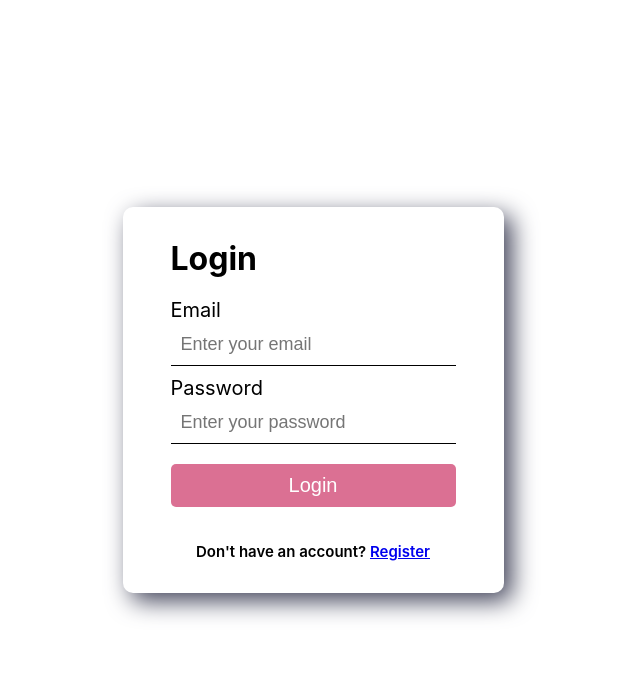
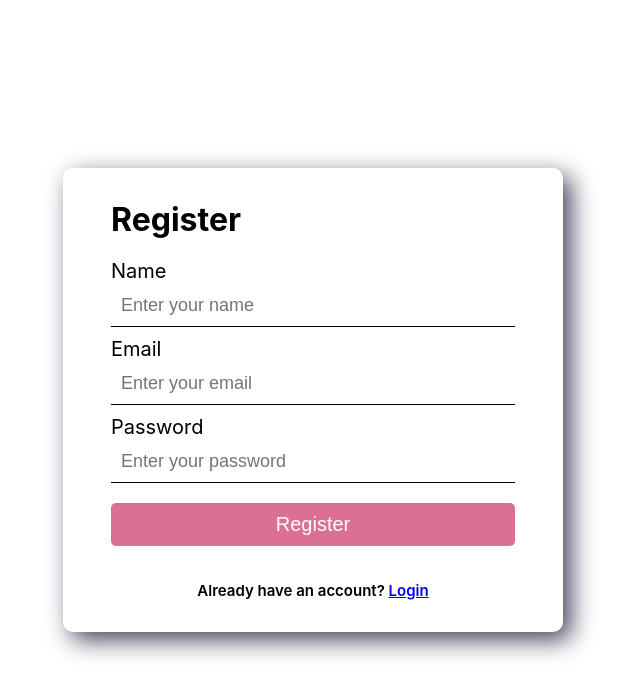
Before and after one commit to APDS-Group/APDS_PART_2, a React (Create React App) app in the folder Frontend/: page /register in a window 1280 px wide. Shown: the top 696 px of the page, without its empty margins (327-967 px from the left). Built offline with nearby package versions, Linux system fonts and the light colour scheme.

Commit message:
full ref

```diff
--- a/Frontend/src/index.css
+++ b/Frontend/src/index.css
@@ -40,7 +40,8 @@ body{
   padding: 32px 48px;
   border-radius: 10px;
   width: 100%;
-  max-width: 400px;
+  width: 500px;
+  max-width: 600px;
   box-shadow: 8px 8px 25px rgba(66, 68, 90, 1);
 }
 
--- a/Frontend/src/pages/Register.jsx
+++ b/Frontend/src/pages/Register.jsx
@@ -1,31 +1,33 @@
 // Import necessary modules and hooks from React and react-router-dom
 import React, { useState } from 'react';
 import { handleError, handleSucess } from '../utils';
-import { useNavigate } from 'react-router-dom';
+import { Navigate } from 'react-router-dom';
 
-function Login() {
+function Register() {
 
-    // Initialize the useNavigate hook for navigation
-    const navigate = useNavigate();
+    // State to handle redirection to the login page after successful registration
+    const [redirectToLogin, setRedirectToLogin] = useState(false);
 
-    // State to store login information (email and password)
-    const [loginInfo, setLoginInfo] = React.useState({
+    // State to store registration information (name, email, password)
+    const [registerInfo, setRegInfo] = useState({
+        name: '',
         email: '',
         password: ''
     });
 
-    // State to store error messages for email and password fields
+    // State to store error messages for name, email, and password fields
     const [errors, setErrors] = useState({
+        name: '',
         email: '',
         password: ''
     });
 
-    // Handle input changes and update the loginInfo state
+    // Handle input changes and update the registerInfo state
     const handleChange = (e) => {
         const { name, value } = e.target;
-        const newUserInfo = { ...loginInfo };
+        const newUserInfo = { ...registerInfo };
         newUserInfo[name] = value;
-        setLoginInfo(newUserInfo);
+        setRegInfo(newUserInfo);
 
         // Clear the error message for the changed field
         setErrors((prevErrors) => ({
@@ -34,52 +36,50 @@ function Login() {
         }));
     };
 
-    // Handle form submission for login
-    const handleLogin = async (e) => {
+    // Handle form submission for registration
+    const handleRegister = async (e) => {
         e.preventDefault();
-        const { email, password } = loginInfo;
+        const { name, email, password } = registerInfo;
 
-        // Validate email and password fields
-        if (!email || !password) {
+        // Validate name, email, and password fields
+        if (!name || !email || !password) {
             setErrors({
+                name: !name ? 'Name is required' : '',
                 email: !email ? 'Email is required' : '',
                 password: !password ? 'Password is required' : ''
             });
-            return handleError('Email and password are required');
+            return;
         }
 
         try {
-            const url = "https://localhost:5050/user/login/";
-
-            // Send login request to the server
+            const url = "https://localhost:5050/user/signup";
+            // Send registration request to the server
             const response = await fetch(url, {
                 method: 'POST',
                 headers: {
                     'Content-Type': 'application/json',
                 },
-                body: JSON.stringify(loginInfo),
+                body: JSON.stringify(registerInfo),
             });
 
             const result = await response.json();
-            const { success, message, token, name, error } = result;
+            const { success, message, errors } = result;
 
             if (success) {
-                // Handle successful login
+                // Handle successful registration
                 handleSucess(message);
-                localStorage.setItem('token', token);
-                localStorage.setItem('loggedInUser', name);
-                navigate('/home');
-            } else if (error) {
-                // Handle server-side validation errors
-                const details = error?.details[0]?.message || error;
-                handleError(details);
+                setTimeout(() => {
+                    setRedirectToLogin(true);
+                }, 1000);
+            } else if (errors) {
+                // Handle validation errors from the server
+                setErrors(errors);
             } else if (!success) {
-                // Handle specific error messages for non-existent user or invalid credentials
-                if (message === "User does not exist" || message === "Invalid credentials") {
+                // Handle specific error message for existing user
+                if (message === "User already exists") {
                     setErrors((prevErrors) => ({
                         ...prevErrors,
-                        email: message === "User does not exist" ? message : '',
-                        password: message === "Invalid credentials" ? message : ''
+                        email: message
                     }));
                 } else {
                     handleError(message);
@@ -91,20 +91,35 @@ function Login() {
         }
     };
 
+    // Redirect to the login page if registration is successful
+    if (redirectToLogin) {
+        return <Navigate to="/login" />;
+    }
+
     return (
+        <div className='container'>
+            <h1>Register</h1>
+            <form onSubmit={handleRegister}>
                 <div>
-            <div className='container'>
-                <h1>Login</h1>
-                <form onSubmit={handleLogin}>
+                    <label htmlFor='name'>Name</label>
+                    <input
+                        onChange={handleChange}
+                        type="text"
+                        name="name"
+                        autoFocus
+                        placeholder="Enter your name"
+                        value={registerInfo.name}
+                    />
+                    {errors.name && <div className="error">{errors.name}</div>}
+                </div>
                 <div>
                     <label htmlFor='email'>Email</label>
                     <input
                         onChange={handleChange}
                         type="email"
                         name="email"
-                            autoFocus
                         placeholder="Enter your email"
-                            value={loginInfo.email}
+                        value={registerInfo.email}
                     />
                     {errors.email && <div className="error">{errors.email}</div>}
                 </div>
@@ -114,20 +129,19 @@ function Login() {
                         onChange={handleChange}
                         type="password"
                         name="password"
-                            autoFocus
                         placeholder="Enter your password"
-                            value={loginInfo.password}
+                        value={registerInfo.password}
                     />
                     {errors.password && <div className="error">{errors.password}</div>}
                 </div>
-                    <button type="submit">Login</button>
+                <button type="submit">Register</button>
                 <div className="center-text">
-                        <span>Don't have an account? <a href="/register">Register</a></span>
+                    <span>Already have an account? <a href="/login">Login</a></span>
                 </div>
             </form>
-            </div>
         </div>
     );
 }
 
-export default Login;
+export default Register;
+// (Shaikh, 2024) __---____---____---____---____---____---____---__.ooo END OF FILE ooo.__---____---____---____---____---____---____---__\\
```
Lines whose indentation alone changed are shown as unchanged.
